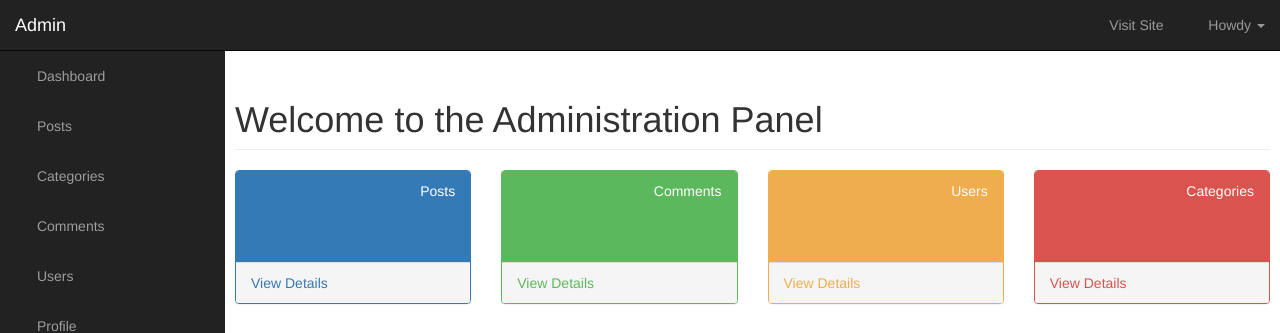
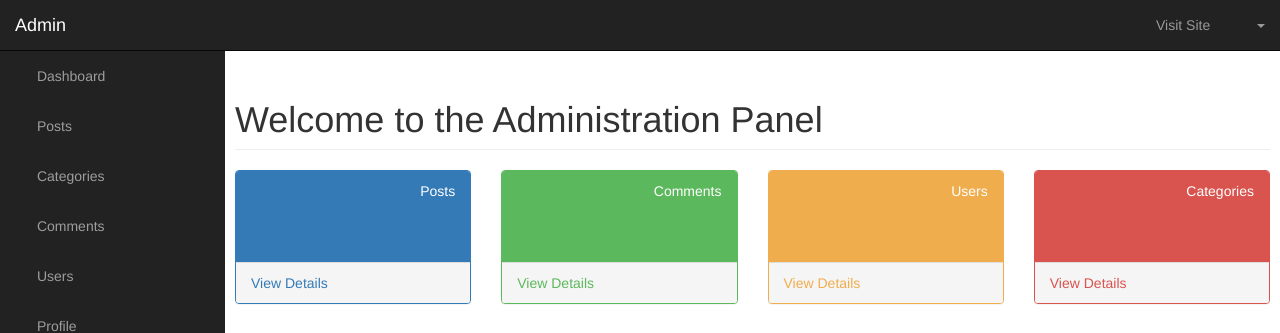
Before and after one commit to marierabill/ic_blogger, a PHP site: page /admin/index.php in a window 1280 px wide. Shown: the top 333 px of the page. Run offline with PHP 8.4, Linux system fonts and the light colour scheme; the visitor is signed in with stand-in values (Sample User, id 1); data that the repository does not hold is empty; some web fonts are replaced.

Commit message:
Update navigation.php

```diff
--- a/admin/includes/navigation.php
+++ b/admin/includes/navigation.php
@@ -16,7 +16,7 @@
                   <li><a href="../index.php">Visit Site</a></li>
 
                 <li class="dropdown">
-                    <a href="#" class="dropdown-toggle" data-toggle="dropdown"><i class="fa fa-user"></i> Howdy <b class="caret"></b></a>
+                    <a href="#" class="dropdown-toggle" data-toggle="dropdown"><i class="fa fa-user"></i> <?php echo $username; ?> <b class="caret"></b></a>
                     <ul class="dropdown-menu">
                         <li>
                             <a href="#"><i class="fa fa-fw fa-user"></i> Profile</a>
```
